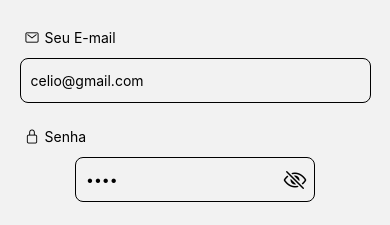
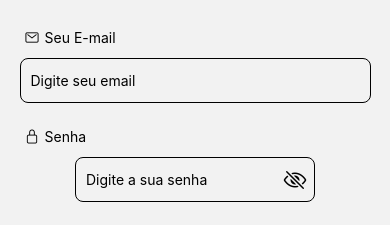
Before and after one commit to ICEI-PUC-Minas-PMV-ADS/pmv-ads-2024-1-e3-proj-mov-t1-comprai, a React Native app in the folder src/App-Comprai/: screen /Login in a window 390 px wide. Shown: the part 278-503 px from the top of the page. Built offline with nearby package versions, Linux system fonts and the light colour scheme.

Commit message:
resolve bug no login

```diff
--- a/src/App-Comprai/src/pages/Login.js
+++ b/src/App-Comprai/src/pages/Login.js
@@ -17,8 +17,8 @@ import { useUser } from "../contexts/UseContexts";
 import AsyncStorage from "@react-native-async-storage/async-storage";
 
 export default function Login({ navigation }) {
-  const [email, setEmail] = useState('celio@gmail.com');
-  const [password, setPassword] = useState('cubo');
+  const [email, setEmail] = useState('');
+  const [password, setPassword] = useState('');
   const [hidePassword, setHidePassword] = useState(true);
   const { setSigned, setName, setID } = useUser();
 
```
